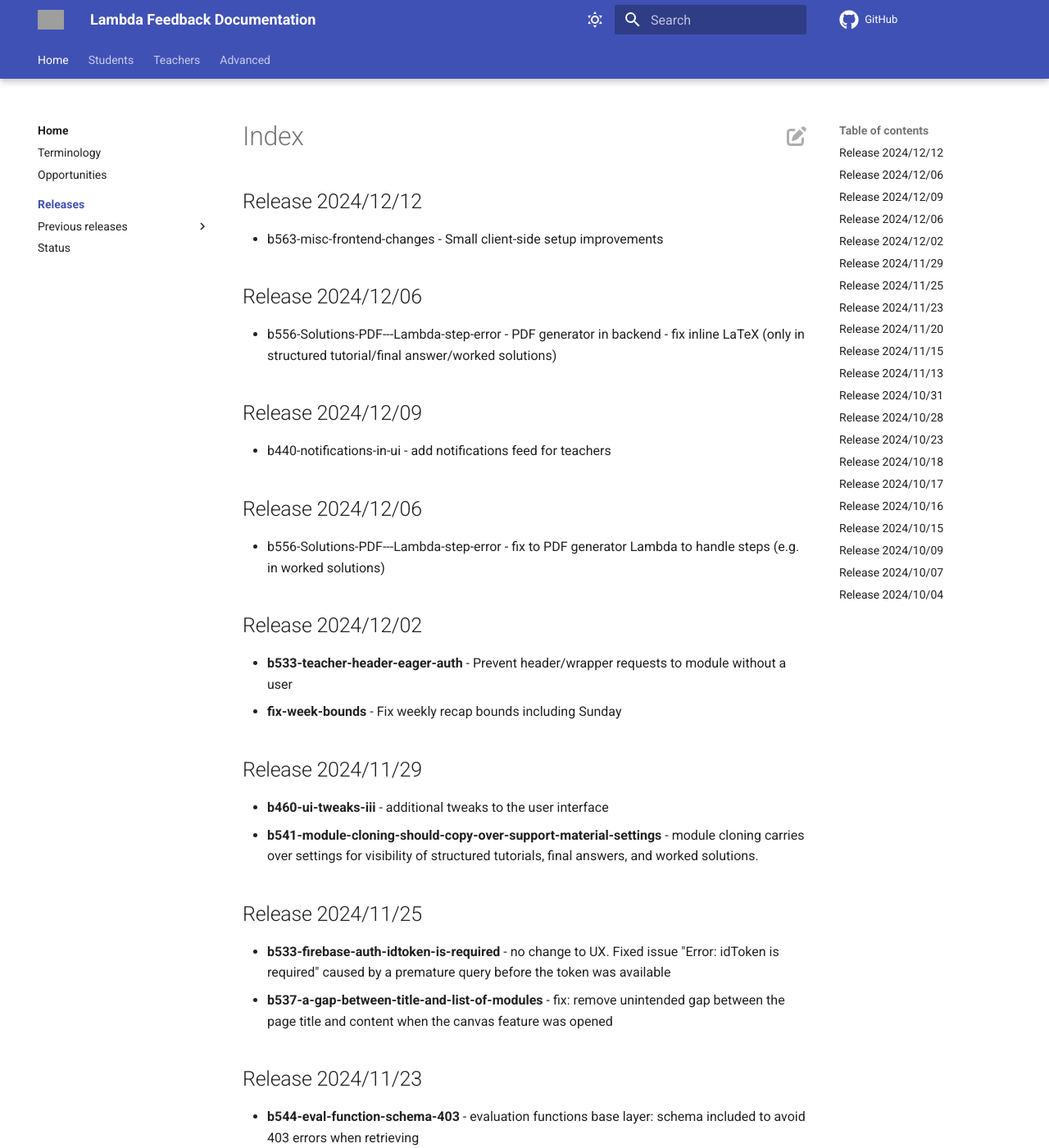
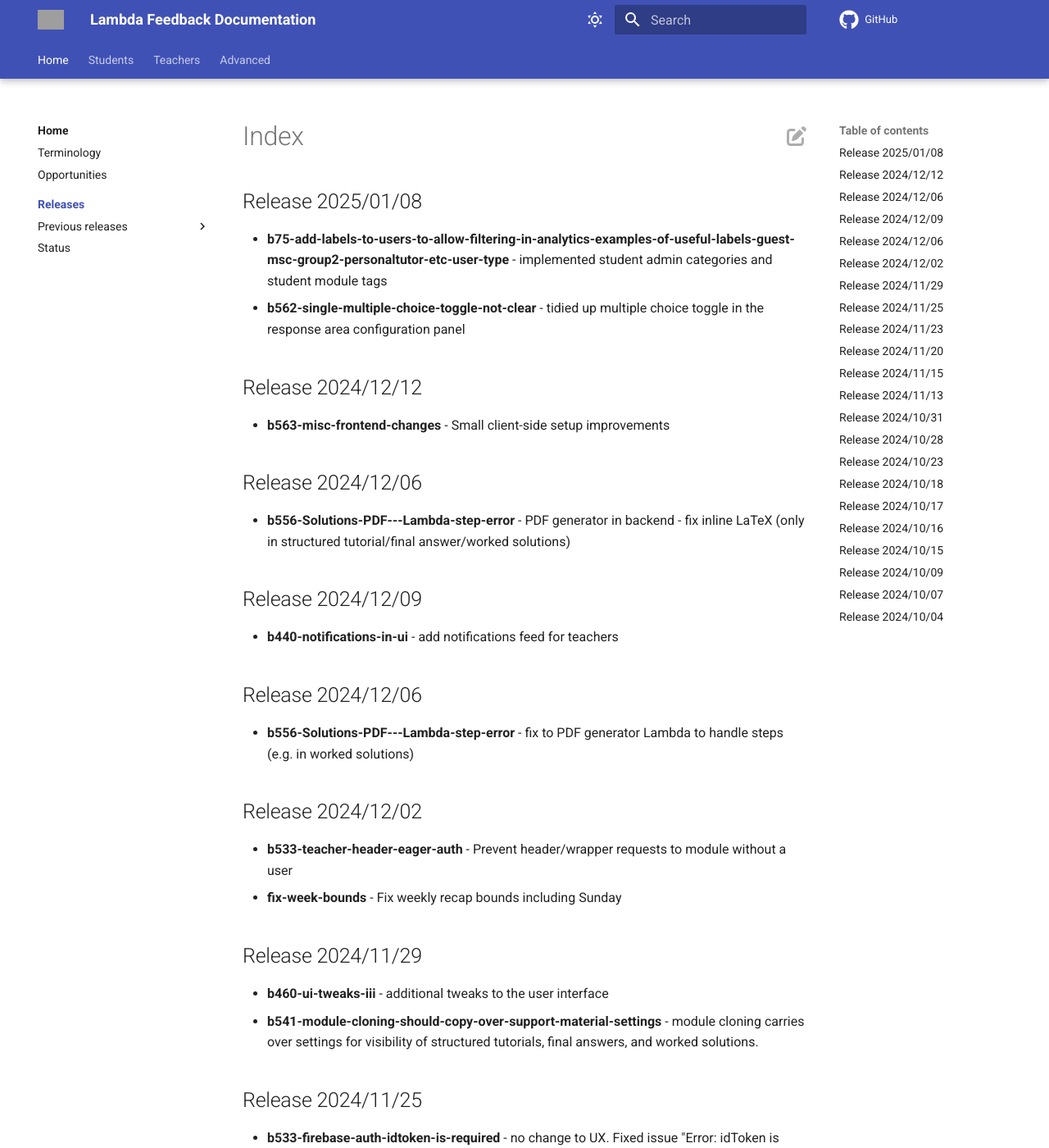
Before and after one commit to lambda-feedback/user-documentation, an MkDocs documentation site: the page built from docs/releases/index.md, in a window 1280 px wide and 1400 px high. Shown: the whole window at 82% size. Built offline with MkDocs 1.6.1 and Material for MkDocs 9.7.7, drawn with Linux system fonts in a browser that asks for light colours; comment, search, counter and statistics services are not loaded; grey boxes are pictures that could not be loaded.

Commit message:
Release 2025/01/08 added

```diff
--- a/docs/releases/index.md
+++ b/docs/releases/index.md
@@ -1,14 +1,24 @@
+## Release 2025/01/08
+
+- **b75-add-labels-to-users-to-allow-filtering-in-analytics-examples-of-useful-labels-guest-msc-group2-personaltutor-etc-user-type** - implemented student admin categories and student module tags
+- **b562-single-multiple-choice-toggle-not-clear** - tidied up multiple choice toggle in the response area configuration panel
+
+
 ## Release 2024/12/12
-- b563-misc-frontend-changes - Small client-side setup improvements
+
+- **b563-misc-frontend-changes** - Small client-side setup improvements
 
 ## Release 2024/12/06
-- b556-Solutions-PDF---Lambda-step-error - PDF generator in backend - fix inline LaTeX (only in structured tutorial/final answer/worked solutions)
+
+- **b556-Solutions-PDF---Lambda-step-error** - PDF generator in backend - fix inline LaTeX (only in structured tutorial/final answer/worked solutions)
 
 ## Release 2024/12/09
-- b440-notifications-in-ui - add notifications feed for teachers
+
+- **b440-notifications-in-ui** - add notifications feed for teachers
 
 ## Release 2024/12/06
-- b556-Solutions-PDF---Lambda-step-error - fix to PDF generator Lambda to handle steps (e.g. in worked solutions)
+
+- **b556-Solutions-PDF---Lambda-step-error** - fix to PDF generator Lambda to handle steps (e.g. in worked solutions)
 
 ## Release 2024/12/02
 
```
